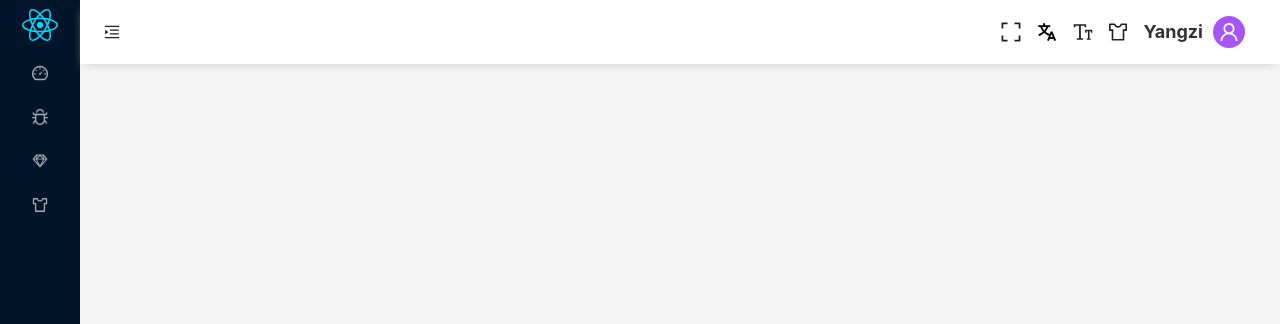
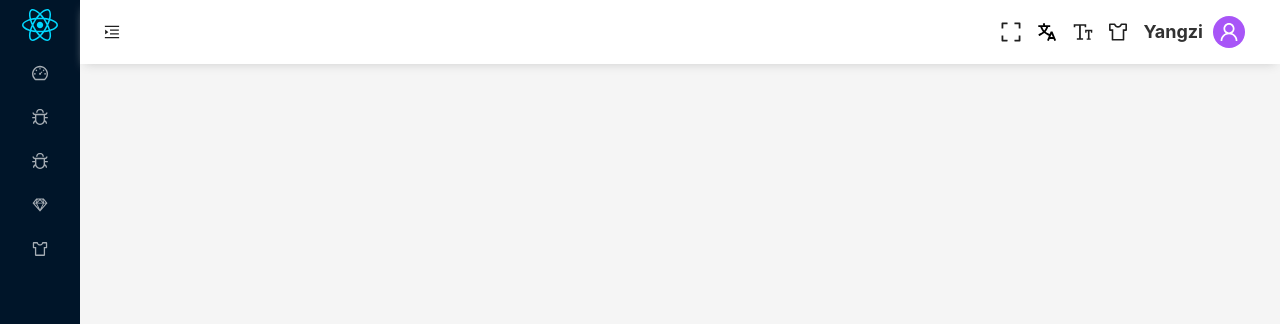
Before and after one commit to coder-czy/YZ-admin, a React (Vite) app: page /#/theme in a window 1280 px wide. Shown: the top 324 px of the page. Built offline with nearby package versions, Linux system fonts and the light colour scheme.

Commit message:
feat(menu): 🚀 新增嵌套菜单

```diff
--- a/src/components/layouts/components/Sidebar/index.tsx
+++ b/src/components/layouts/components/Sidebar/index.tsx
@@ -59,6 +59,47 @@ function Sidebar() {
 						]
 					},
 					{
+						key: "/menu",
+						icon: <BugOutlined />,
+						label: "菜单",
+						children: [
+							{
+								key: "/menu1/index",
+								icon: <GlobalOutlined />,
+								label: "menu1",
+								children: [
+									{
+										key: "/menu/menu1-1/index",
+										icon: <GlobalOutlined />,
+										label: "menu1-1"
+									},
+									{
+										key: "/menu/menu1-2/index",
+										icon: <GlobalOutlined />,
+										label: "menu1-2"
+									}
+								]
+							},
+							{
+								key: "/menu2/index",
+								icon: <GlobalOutlined />,
+								label: "menu2",
+								children: [
+									{
+										key: "/menu/menu2-1/index",
+										icon: <GlobalOutlined />,
+										label: "menu2-1"
+									},
+									{
+										key: "/menu/menu2-2/index",
+										icon: <GlobalOutlined />,
+										label: "menu2-2"
+									}
+								]
+							}
+						]
+					},
+					{
 						key: "/icon/index",
 						icon: <SketchOutlined />,
 						label: "svg图标"
--- /dev/null
+++ b/src/routers/modules/menu.tsx
@@ -0,0 +1,32 @@
+import React from "react";
+
+import { RouteObject } from "../type";
+import lazyLoad from "@/components/lazyLoad";
+import Layouts from "@/components/layouts";
+
+const menuRoute: RouteObject[] = [
+	{
+		path: "/menu",
+		element: <Layouts />,
+		children: [
+			{
+				path: "/menu/menu1-1/index",
+				element: lazyLoad(React.lazy(() => import("@/views/menu/menu11")))
+			},
+			{
+				path: "/menu/menu1-2/index",
+				element: lazyLoad(React.lazy(() => import("@/views/menu/menu12")))
+			},
+			{
+				path: "/menu/menu2-1/index",
+				element: lazyLoad(React.lazy(() => import("@/views/menu/menu21")))
+			},
+			{
+				path: "/menu/menu2-2/index",
+				element: lazyLoad(React.lazy(() => import("@/views/menu/menu22")))
+			}
+		]
+	}
+];
+
+export default menuRoute;
--- /dev/null
+++ b/src/views/menu/menu11/index.tsx
@@ -0,0 +1,13 @@
+import { Badge, Card } from "antd";
+
+function Menu() {
+	return (
+		<Badge.Ribbon text="menu1-1">
+			<Card title="嵌套菜单" size="default">
+				Menu1-1
+			</Card>
+		</Badge.Ribbon>
+	);
+}
+
+export default Menu;
--- /dev/null
+++ b/src/views/menu/menu12/index.tsx
@@ -0,0 +1,13 @@
+import { Badge, Card } from "antd";
+
+function Menu() {
+	return (
+		<Badge.Ribbon text="menu1-2">
+			<Card title="嵌套菜单" size="default">
+				Menu1-2
+			</Card>
+		</Badge.Ribbon>
+	);
+}
+
+export default Menu;
--- /dev/null
+++ b/src/views/menu/menu21/index.tsx
@@ -0,0 +1,13 @@
+import { Badge, Card } from "antd";
+
+function Menu() {
+	return (
+		<Badge.Ribbon text="menu2-1">
+			<Card title="嵌套菜单" size="default">
+				Menu2-1
+			</Card>
+		</Badge.Ribbon>
+	);
+}
+
+export default Menu;
--- /dev/null
+++ b/src/views/menu/menu22/index.tsx
@@ -0,0 +1,13 @@
+import { Badge, Card } from "antd";
+
+function Menu() {
+	return (
+		<Badge.Ribbon text="menu2-2">
+			<Card title="嵌套菜单" size="default">
+				Menu2-2
+			</Card>
+		</Badge.Ribbon>
+	);
+}
+
+export default Menu;
```
